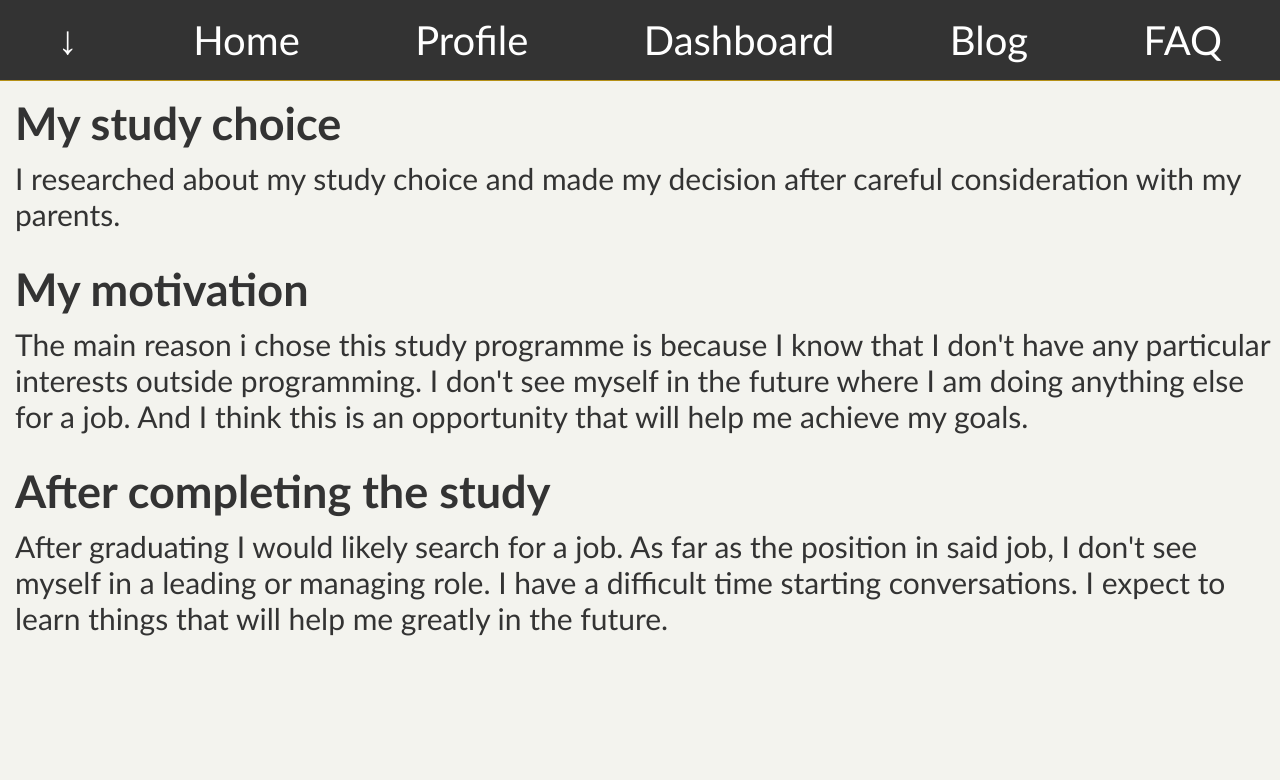
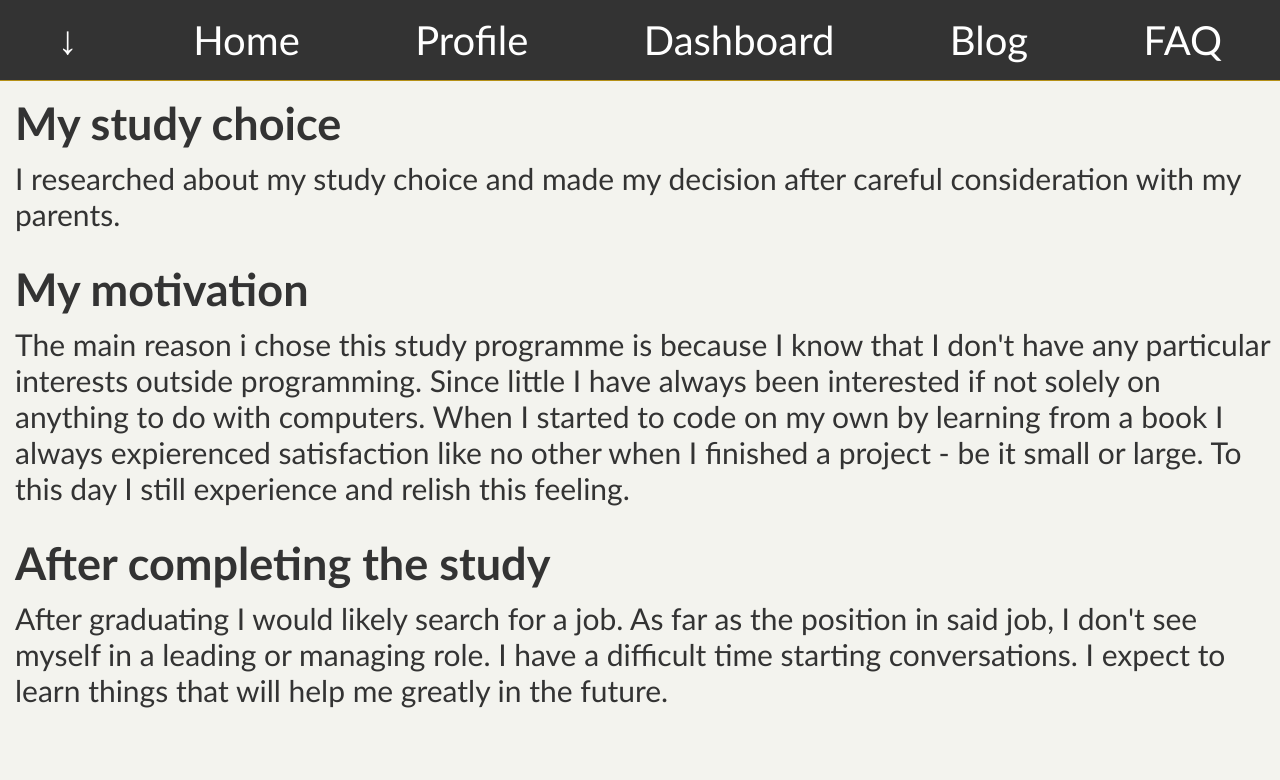
Before and after one commit to TonevS/TonevS.github.io, a plain HTML site: page blog-pages/study-choice.html in a window 1280 px wide. Shown: the top 780 px of the page. Drawn offline with Linux system fonts and the light colour scheme.

Commit message:
Small change to the motivation

```diff
--- a/blog-pages/study-choice.html
+++ b/blog-pages/study-choice.html
@@ -46,8 +46,11 @@
                 <section>
                     <h2>My motivation</h2>
                     <p>The main reason i chose this study programme is because I know that I don't have any particular
-                        interests outside programming. I don't see myself in the future where I am doing anything else
-                        for a job. And I think this is an opportunity that will help me achieve my goals.</p>
+                        interests outside programming. Since little I have always been interested if not solely on
+                        anything to do with computers. When I started to code on my own by learning from a book I
+                        always expierenced satisfaction like no other when I finished a project - be it small or large.
+                        To this day I still experience and relish this feeling.
+                    </p>
                 </section>
                 <section>
                     <h2>After completing the study</h2>
```
